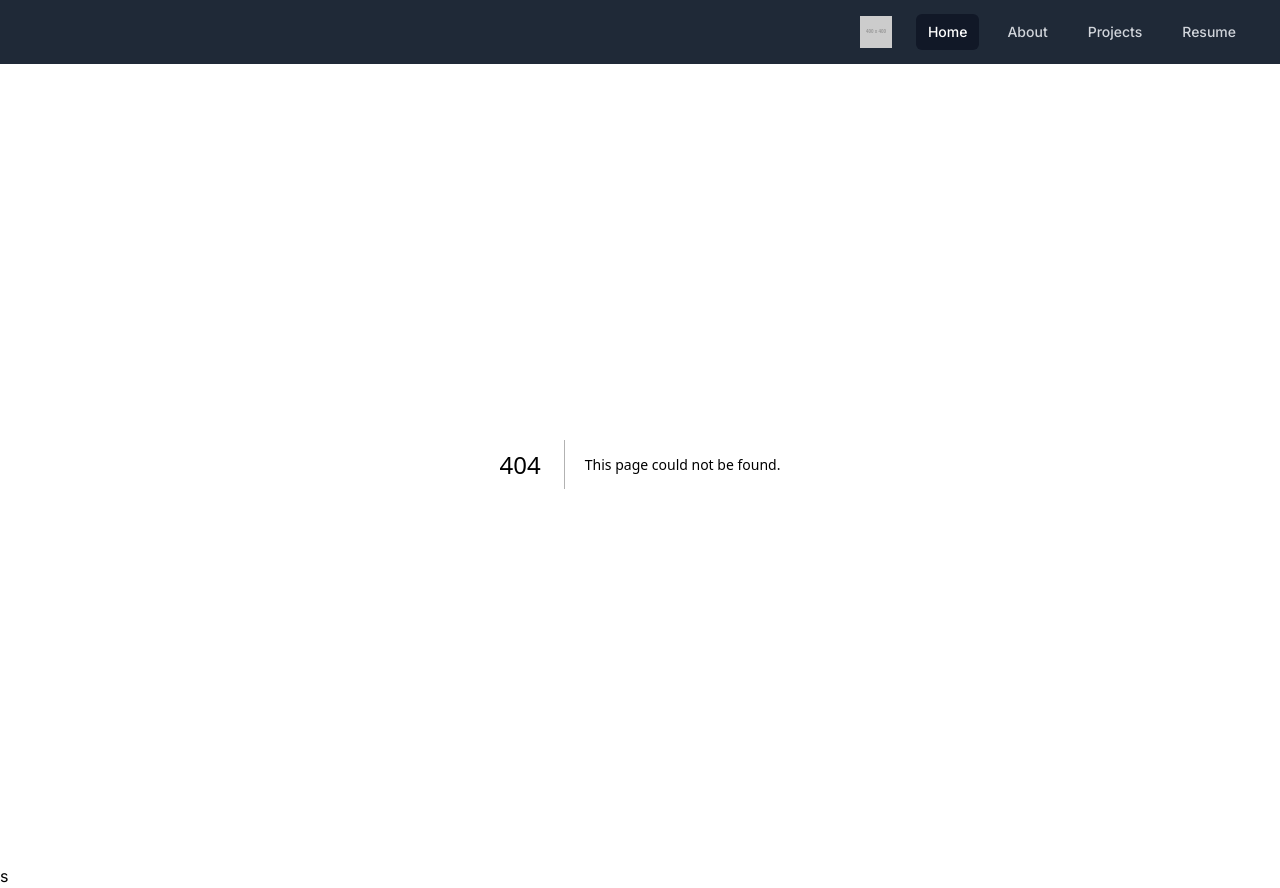
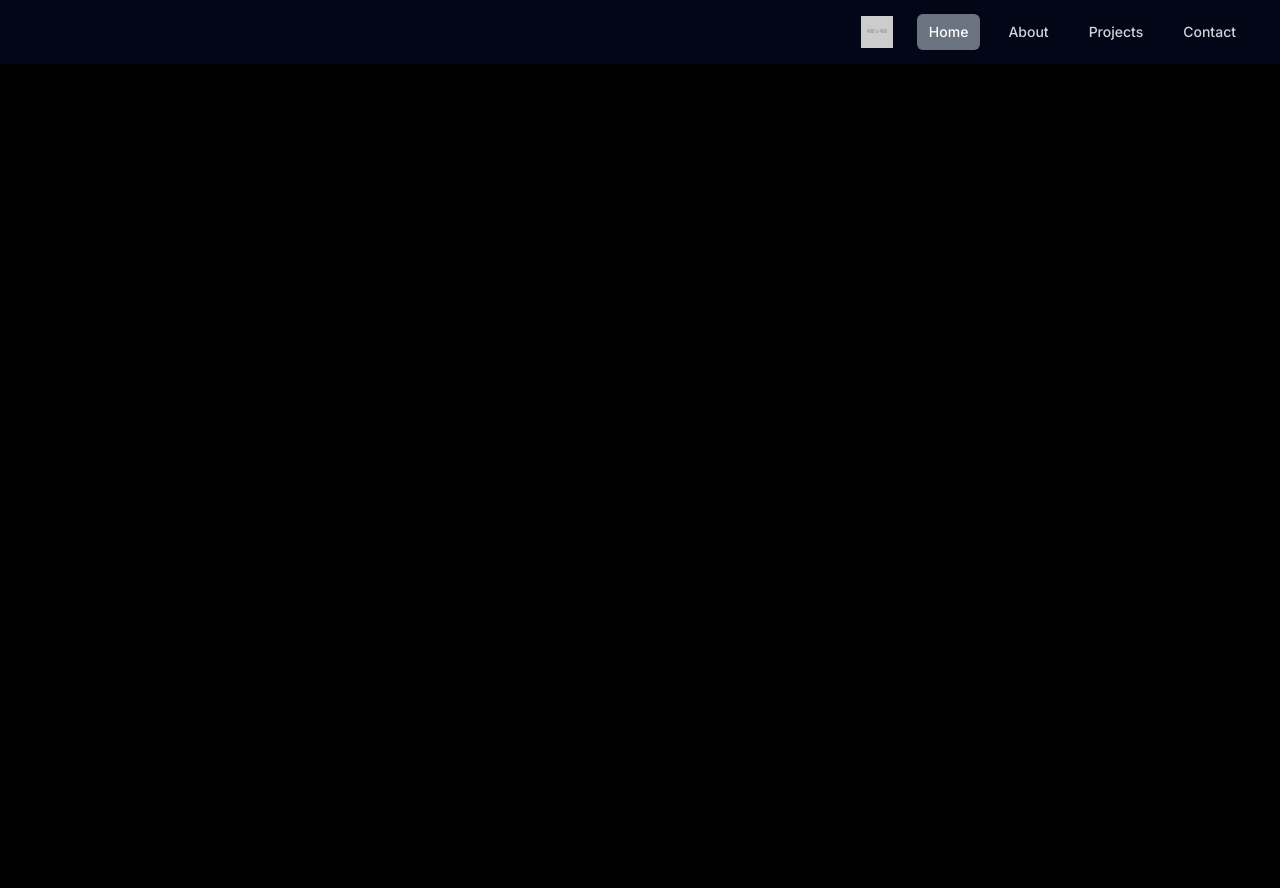
Before and after one commit to ivykw/ivyw-website, a Next.js app: page /contact in a window 1280 px wide. Before the commit this address had no page. After the commit the page ends 800 px from the top, so only its background shows below. Built offline with nearby package versions, Linux system fonts and the light colour scheme.

Commit message:
Changed resume page to contact page, created general layout for About page with placeholder images and paragraphs.

```diff
--- a/src/app/about/page.jsx
+++ b/src/app/about/page.jsx
@@ -1,3 +1,22 @@
+import Image from 'next/image'
+import lychee1 from '../assets/lychee1.jpg'
+import lychee2 from '../assets/lychee2.jpg'
+
 export default function info() {
-  return 'About Page'
+  return (
+    <div className="grid grid-cols-2 gap-20 justify-items-center items-center">
+        <Image
+          src={lychee1}
+          alt="samoyed puppy with toy"
+          height="300"
+        />
+      <p className="text-white px-20">Lorem ipsum dolor sit amet, consectetur adipiscing elit. Morbi finibus congue metus. Proin lacinia rhoncus interdum. Vivamus ac porttitor tortor. Curabitur sapien justo, vulputate vel dolor sed, auctor aliquam tellus. Maecenas in mauris est. Quisque quis vehicula lectus, a maximus nisi. Ut a quam ac felis dictum ornare vitae at nisl. Donec lobortis vitae tortor in vestibulum. Donec vitae malesuada quam, sed rutrum mi. Duis in sollicitudin lorem. Praesent rutrum, urna et condimentum porta, lorem arcu dapibus mi, eget pretium sem elit sed nibh.</p>
+      <p className="text-white px-20">Lorem ipsum dolor sit amet, consectetur adipiscing elit. Morbi finibus congue metus. Proin lacinia rhoncus interdum. Vivamus ac porttitor tortor. Curabitur sapien justo, vulputate vel dolor sed, auctor aliquam tellus. Maecenas in mauris est. Quisque quis vehicula lectus, a maximus nisi. Ut a quam ac felis dictum ornare vitae at nisl. Donec lobortis vitae tortor in vestibulum. Donec vitae malesuada quam, sed rutrum mi. Duis in sollicitudin lorem. Praesent rutrum, urna et condimentum porta, lorem arcu dapibus mi, eget pretium sem elit sed nibh.</p>
+      <Image
+          src={lychee2}
+          alt="samoyed laying down on couch"
+          height="300"
+        />
+    </div>
+  )
 }
--- a/src/app/resume/page.jsx
+++ b/src/app/contact/page.jsx
@@ -1,3 +1,3 @@
 export default function resume() {
-  return 'Resume Page'
+  return 'Contact Page'
 }
--- a/src/app/globals.css
+++ b/src/app/globals.css
@@ -18,10 +18,5 @@
 
 body {
   color: rgb(var(--foreground-rgb));
-  background: linear-gradient(
-      to bottom,
-      transparent,
-      rgb(var(--background-end-rgb))
-    )
-    rgb(var(--background-start-rgb));
+  background: black;
 }
--- a/src/app/page.tsx
+++ b/src/app/page.tsx
@@ -14,7 +14,9 @@ export default function Home() {
         />
       </div>
         <p className={styles.bgText}>
-          Hi I&#39;m Ivy - welcome to my website!
+          Hi I&#39;m Ivy!
+          <br/>
+          Welcome to my website!
         </p>
     </main>
   )
--- a/src/app/ui/navbar.tsx
+++ b/src/app/ui/navbar.tsx
@@ -1,7 +1,6 @@
-
 export default function Navbar() {
   return (
-<nav className="bg-gray-800">
+<nav className="bg-slate-950">
   <div className="mx-auto max-w-7xl px-2 sm:px-6 lg:px-8">
     <div className="relative flex h-16 items-center justify-between">
       <div className="absolute inset-y-0 left-0 flex items-center sm:hidden">
@@ -15,7 +14,7 @@ export default function Navbar() {
             Menu open: "hidden", Menu closed: "block"
           --> */}
           <svg className="block h-6 w-6" fill="none" viewBox="0 0 24 24" strokeWidth="1.5" stroke="currentColor" aria-hidden="true">
-            <path stroke-linecap="round" stroke-linejoin="round" d="M3.75 6.75h16.5M3.75 12h16.5m-16.5 5.25h16.5" />
+            <path strokeLinecap="round" strokeLinejoin="round" d="M3.75 6.75h16.5M3.75 12h16.5m-16.5 5.25h16.5" />
           </svg>
           {/* <!--
             Icon when menu is open.
@@ -23,7 +22,7 @@ export default function Navbar() {
             Menu open: "block", Menu closed: "hidden"
           --> */}
           <svg className="hidden h-6 w-6" fill="none" viewBox="0 0 24 24" strokeWidth="1.5" stroke="currentColor" aria-hidden="true">
-            <path stroke-linecap="round" stroke-linejoin="round" d="M6 18L18 6M6 6l12 12" />
+            <path strokeLinecap="round" strokeLinejoin="round" d="M6 18L18 6M6 6l12 12" />
           </svg>
         </button>
       </div>
@@ -34,10 +33,10 @@ export default function Navbar() {
         <div className="hidden sm:ml-6 sm:block">
           <div className="flex space-x-4">
             {/* <!-- Current: "bg-gray-900 text-white", Default: "text-gray-300 hover:bg-gray-700 hover:text-white" --> */}
-            <a href="/" className="bg-gray-900 text-white rounded-md px-3 py-2 text-sm font-medium" aria-current="page">Home</a>
+            <a href="/" className="bg-gray-500 text-white rounded-md px-3 py-2 text-sm font-medium" aria-current="page">Home</a>
             <a href="about" className="text-gray-300 hover:bg-gray-700 hover:text-white rounded-md px-3 py-2 text-sm font-medium">About</a>
             <a href="projects" className="text-gray-300 hover:bg-gray-700 hover:text-white rounded-md px-3 py-2 text-sm font-medium">Projects</a>
-            <a href="resume" className="text-gray-300 hover:bg-gray-700 hover:text-white rounded-md px-3 py-2 text-sm font-medium">Resume</a>
+            <a href="resume" className="text-gray-300 hover:bg-gray-700 hover:text-white rounded-md px-3 py-2 text-sm font-medium">Contact</a>
           </div>
         </div>
       </div>
@@ -51,7 +50,7 @@ export default function Navbar() {
       <a href="/" className="bg-gray-900 text-white block rounded-md px-3 py-2 text-base font-medium" aria-current="page">Home</a>
       <a href="about" className="text-gray-300 hover:bg-gray-700 hover:text-white block rounded-md px-3 py-2 text-base font-medium">About</a>
       <a href="projects" className="text-gray-300 hover:bg-gray-700 hover:text-white block rounded-md px-3 py-2 text-base font-medium">Projects</a>
-      <a href="resume" className="text-gray-300 hover:bg-gray-700 hover:text-white block rounded-md px-3 py-2 text-base font-medium">Resume</a>
+      <a href="resume" className="text-gray-300 hover:bg-gray-700 hover:text-white block rounded-md px-3 py-2 text-base font-medium">Contact</a>
     </div>
   </div>
 </nav>
```
Also changed, not shown: src/app/ui/styles.module.css (+9 -0 lines), 2 other files (tests, documents, lock files or other folders).
